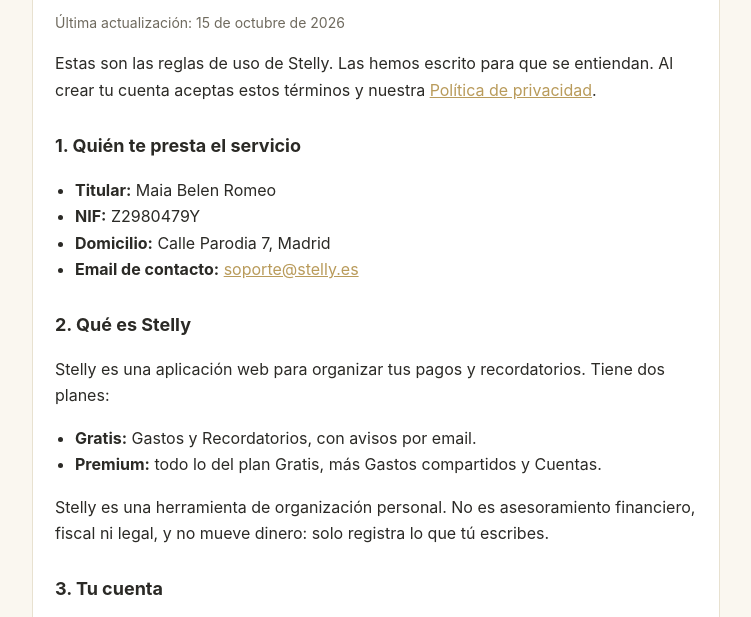
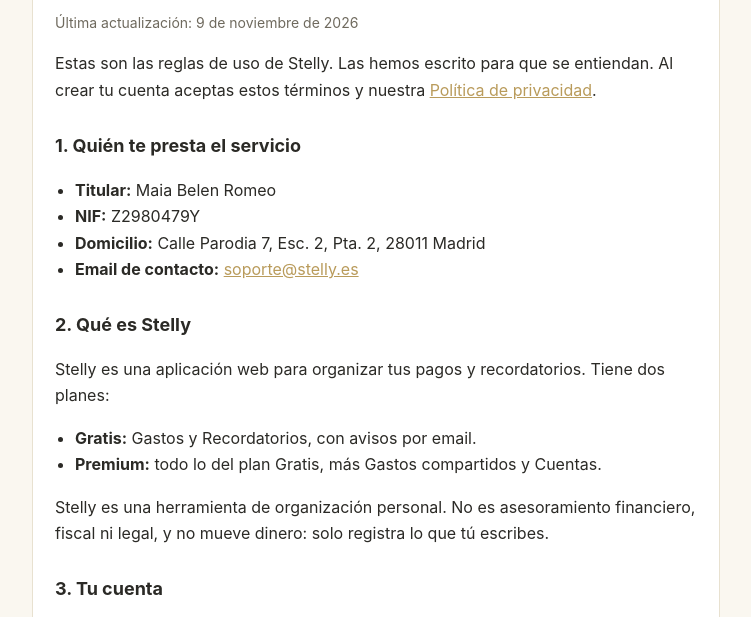
Before and after one commit to maistelly/Stelly-web, a plain HTML site: page terminos.html in a window 1280 px wide. Shown: the part 137-754 px from the top of the page, without its empty margins (264-1015 px from the left). Drawn offline with Linux system fonts and the light colour scheme.

Commit message:
Add files via upload

```diff
--- a/terminos.html
+++ b/terminos.html
@@ -28,7 +28,7 @@
   <a class="back" href="/">← Volver a Stelly</a>
   <div class="card">
     <h1>Términos y condiciones</h1>
-    <p class="muted">Última actualización: 15 de octubre de 2026</p>
+    <p class="muted">Última actualización: 9 de noviembre de 2026</p>
 
     <p>Estas son las reglas de uso de Stelly. Las hemos escrito para que se entiendan. Al crear tu cuenta aceptas estos términos y nuestra <a href="/privacidad.html">Política de privacidad</a>.</p>
 
@@ -36,7 +36,7 @@
     <ul>
       <li><b>Titular:</b> Maia Belen Romeo</li>
       <li><b>NIF:</b> Z2980479Y</li>
-      <li><b>Domicilio:</b> Calle Parodia 7, Madrid</li>
+      <li><b>Domicilio:</b> Calle Parodia 7, Esc. 2, Pta. 2, 28011 Madrid</li>
       <li><b>Email de contacto:</b> <a href="mailto:soporte@stelly.es">soporte@stelly.es</a></li>
     </ul>
 
```
